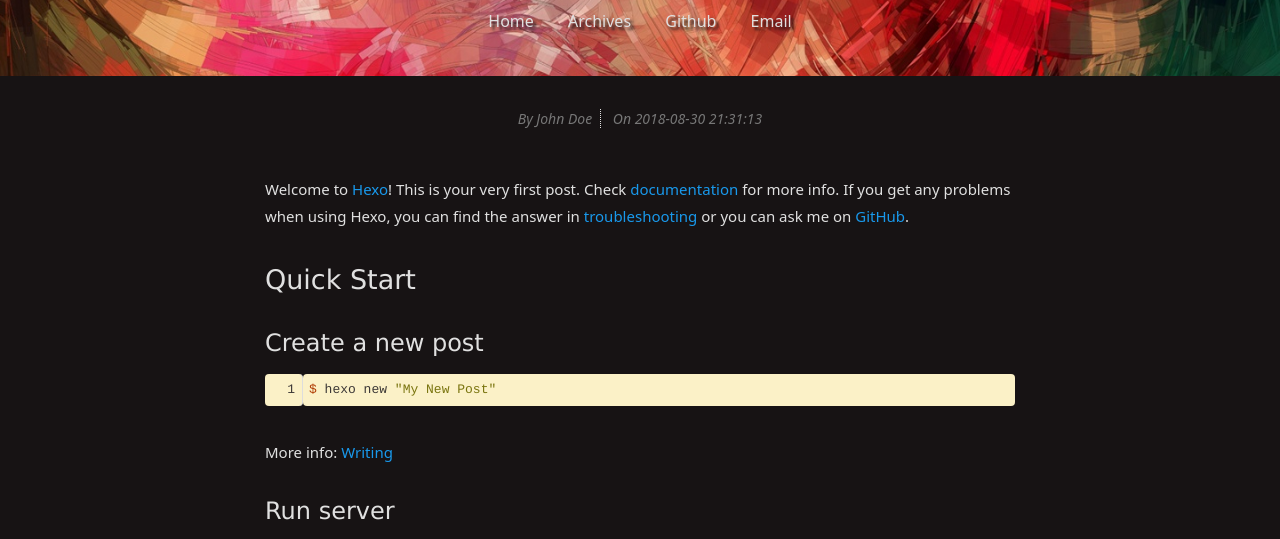
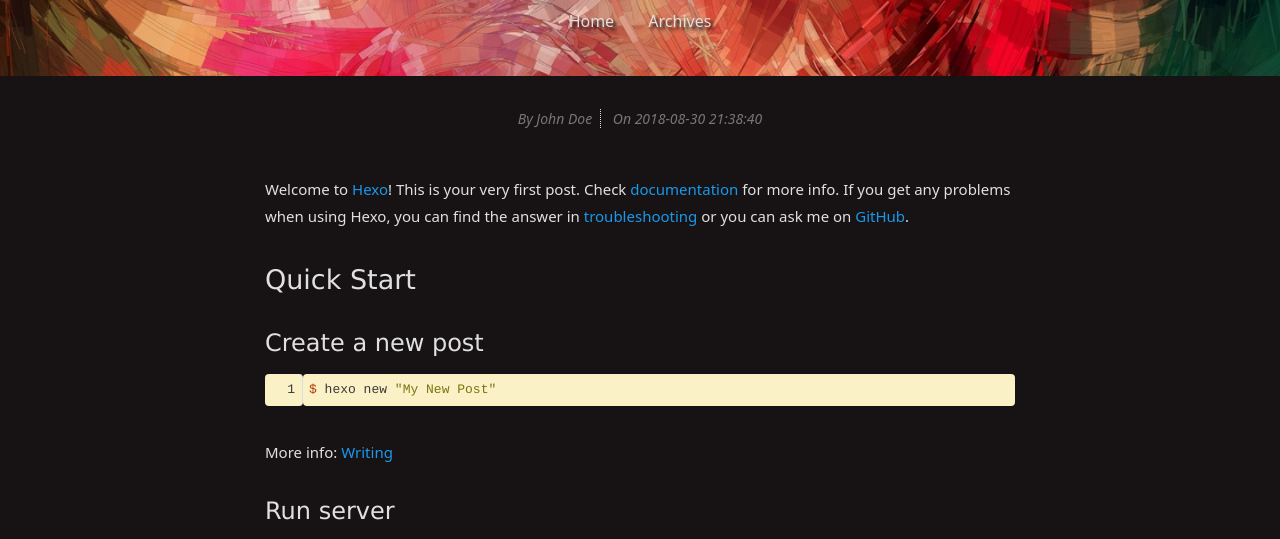
Before and after one commit to wuscarecrow/wuscarecrow.github.io, a plain HTML site: page 2018/08/30/hello-world/index.html in a window 1280 px wide. Shown: the part 208-747 px from the top of the page. Drawn offline with Linux system fonts and the light colour scheme.

Commit message:
Site updated: 2018-08-30 21:38:45

```diff
--- a/2018/08/30/hello-world/index.html
+++ b/2018/08/30/hello-world/index.html
@@ -65,22 +65,6 @@
                 </a>
               </li>
 
-              <li>
-                <a href="https://github.com/<your-github-username>">
-
-                  Github
-
-                </a>
-              </li>
-
-              <li>
-                <a href="mailto:<your-email-address>">
-
-                  Email
-
-                </a>
-              </li>
-
           </ul>
         </div>
       </div>
@@ -100,7 +84,7 @@
           <!-- Date -->
           <span class="date-time info">On
             <span class="date">2018-08-30</span>
-            <span class="time">21:31:13</span>
+            <span class="time">21:38:40</span>
           </span>
 
         </div>
```
Also changed, not shown: archives/2018/08/index.html (+0 -16 lines), archives/2018/index.html (+0 -16 lines), archives/index.html (+0 -16 lines), index.html (+0 -16 lines).
